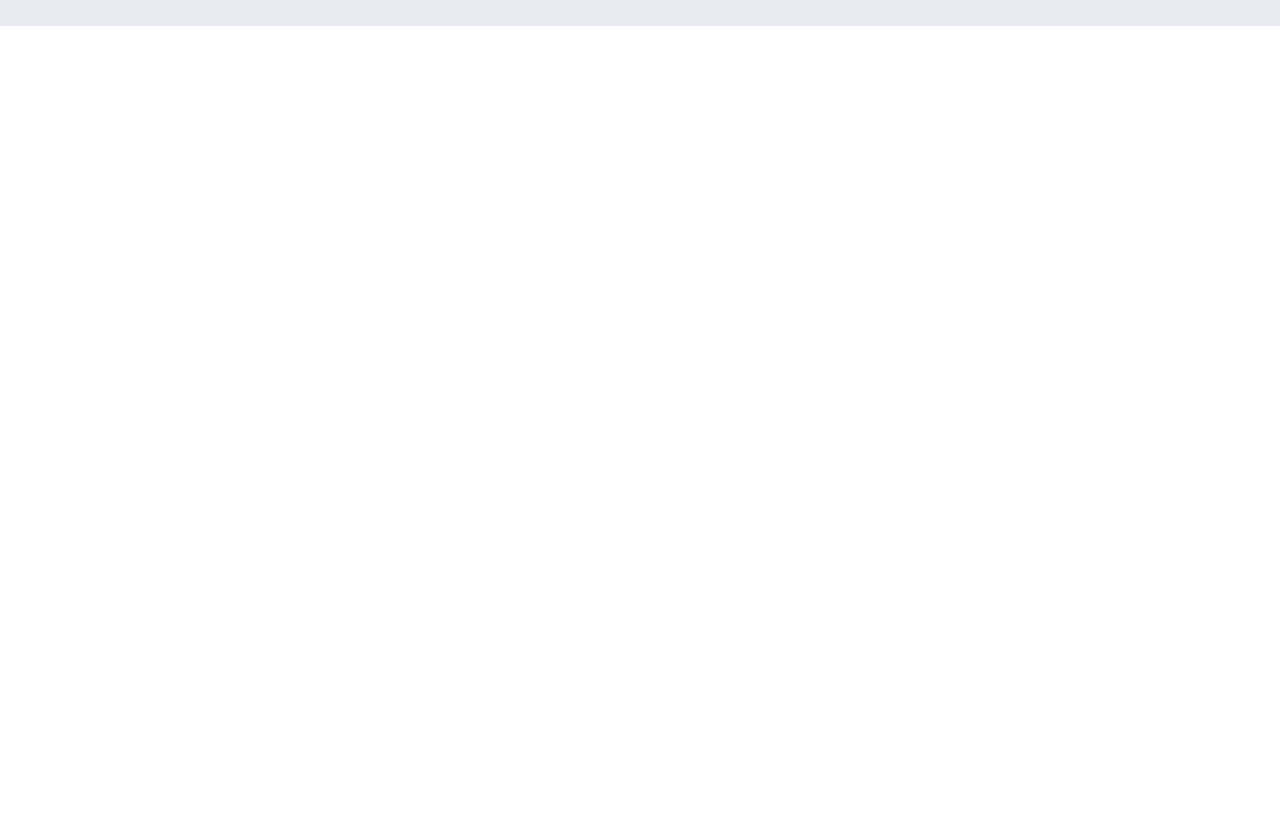
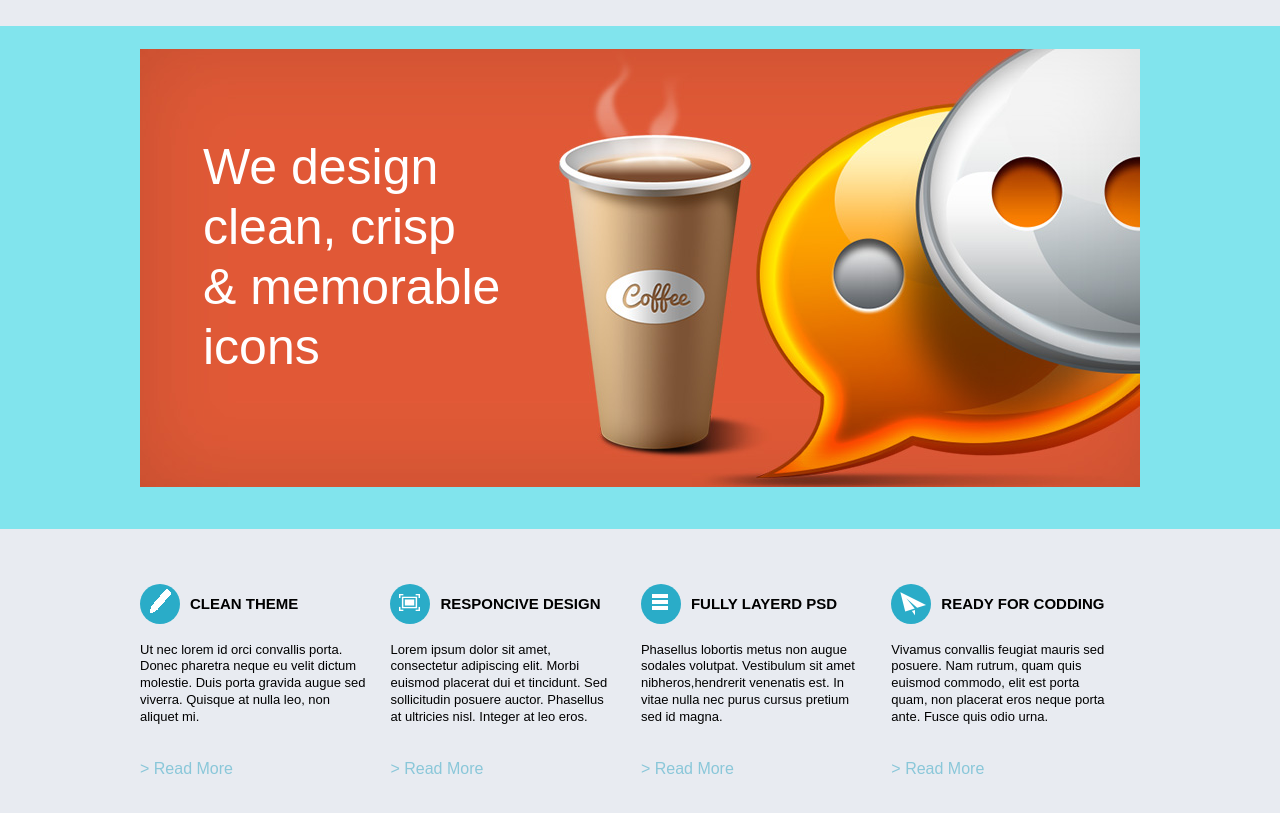
Before and after one commit to evgeniikotliarov/Html_and_css_works, a plain HTML site: page maket_1/index.html in a window 1280 px wide. Shown: the part 97-910 px from the top of the page. Before the commit the page ends 800 px from the top, so only its background shows below. Drawn offline with Linux system fonts and the light colour scheme.

Commit message:
Сделал promo block

```diff
--- a/maket_1/css/style.css
+++ b/maket_1/css/style.css
@@ -52,3 +52,93 @@ nav ul li a{
 nav ul li a:hover{
     color: #2da0f9;
 }
+.block-fone{
+    background-color: #81e4ed;
+    width: 100%;
+}
+.promo{
+    position: relative;
+    padding: 19px 0 32px;
+}
+
+.promo p{
+    font-size: 50px;
+    color: white;
+    display: block;
+    width: 300px;
+    position: absolute;
+    top: 111px;
+    left: 63px;
+    line-height: 1.2;
+}
+.item-fone{
+    background-color: #e8ebf1;
+    width: 100%;
+}
+.boxes{
+    padding: 55px 0 30px;
+}
+.circle{
+    width: 40px;
+    height: 40px;
+    border-radius: 50%;
+    text-align: center;
+    float: left;
+
+}
+.item-1{
+    background: url(../img/pencil.png) no-repeat 10px 5px #2aacc8;
+}
+.item-2{
+    background: url(../img/full_screen.png) no-repeat 9px 10px #2aacc8;
+}
+.item-3{
+    background: url(../img/view_list.png) no-repeat 11px 10px #2aacc8;
+
+}
+.item-4{
+    background: url(../img/plane.png) no-repeat 9px 8px #2aacc8;
+}
+.head{
+    position: relative;
+}
+h5{
+    text-transform: uppercase;
+    font-size: 15px;
+    font-weight: bold;
+    padding: 10px 0 0 50px;
+}
+h4 a{
+    display: block;
+    padding: 17px 0;
+    color: #8ac7d9;
+    text-decoration: none;
+    font-weight: normal;
+}
+.box p{
+    font-size: 13px;
+    margin: 0 20px 0 0;
+    padding: 18px 0 16px;
+}
+.box{
+    display: inline-block;
+    width: 24.6%;
+}
+.head {
+    overflow: hidden;
+}
+h2{
+    border-bottom: 1px solid #dfe1e5;
+    font-size: 15px;
+    font-weight: bold;
+    text-transform: uppercase;
+    padding: 20px 0;
+}
+h2::before{
+    content: "";
+    display: inline-block;
+    width: 20px;
+    height: 20px;
+    background: url("../img/cursor.png") 0 0  no-repeat;
+    padding: 5px 18px 0 0;
+}
--- a/maket_1/index.html
+++ b/maket_1/index.html
@@ -25,6 +25,62 @@
             </div>
         </div>
     </header>
-
+    <div class="block-fone">
+        <div class="container">
+            <div class="promo">
+                <img src="img/main_picture.jpg" alt="#">
+                <p>We design clean, crisp & memorable icons</p>
+            </div>
+        </div>
+    </div>
+    <div class="item-fone">
+        <div class="container">
+            <div class="boxes">
+                <div class="box box-1">
+                    <div class="head">
+                        <div class="circle item-1"></div>
+                        <h5>clean theme</h5>
+                    </div>
+                    <p>Ut nec lorem id orci convallis porta. Donec pharetra neque eu velit dictum
+                        molestie.
+                        Duis porta gravida augue sed viverra. Quisque at nulla leo, non aliquet
+                        mi. </p>
+                    <h4><a href="#">> Read More </a></h4>
+                </div>
+                <div class="box box-2">
+                    <div class="head">
+                        <div class="circle item-2"></div>
+                        <h5>responcive design</h5>
+                    </div>
+                    <p>Lorem ipsum dolor sit amet, consectetur adipiscing elit. Morbi euismod
+                        placerat dui
+                        et tincidunt. Sed sollicitudin posuere auctor. Phasellus at ultricies nisl.
+                        Integer at leo eros.</p>
+                    <h4><a href="#">> Read More</a></h4>
+                </div>
+                <div class="box box-3">
+                    <div class="head">
+                        <div class="circle item-3"></div>
+                        <h5>fully layerd psd</h5>
+                    </div>
+                    <p> Phasellus lobortis metus non augue sodales volutpat. Vestibulum sit amet
+                        nibheros,hendrerit venenatis est. In vitae nulla nec purus cursus pretium
+                        sed id magna.</p>
+                    <h4><a href="#">> Read More</a></h4>
+                </div>
+                <div class="box box-4">
+                    <div class="head">
+                        <div class="circle item-4"></div>
+                        <h5>ready for codding</h5>
+                    </div>
+                    <p>Vivamus convallis feugiat mauris sed posuere. Nam rutrum, quam quis euismod
+                        commodo,
+                        elit est porta quam, non placerat eros neque porta ante. Fusce quis odio
+                        urna. </p>
+                    <h4><a href="#">> Read More</a></h4>
+                </div>
+            </div>
+        </div>
+    </div>
 </body>
 </html>
```
